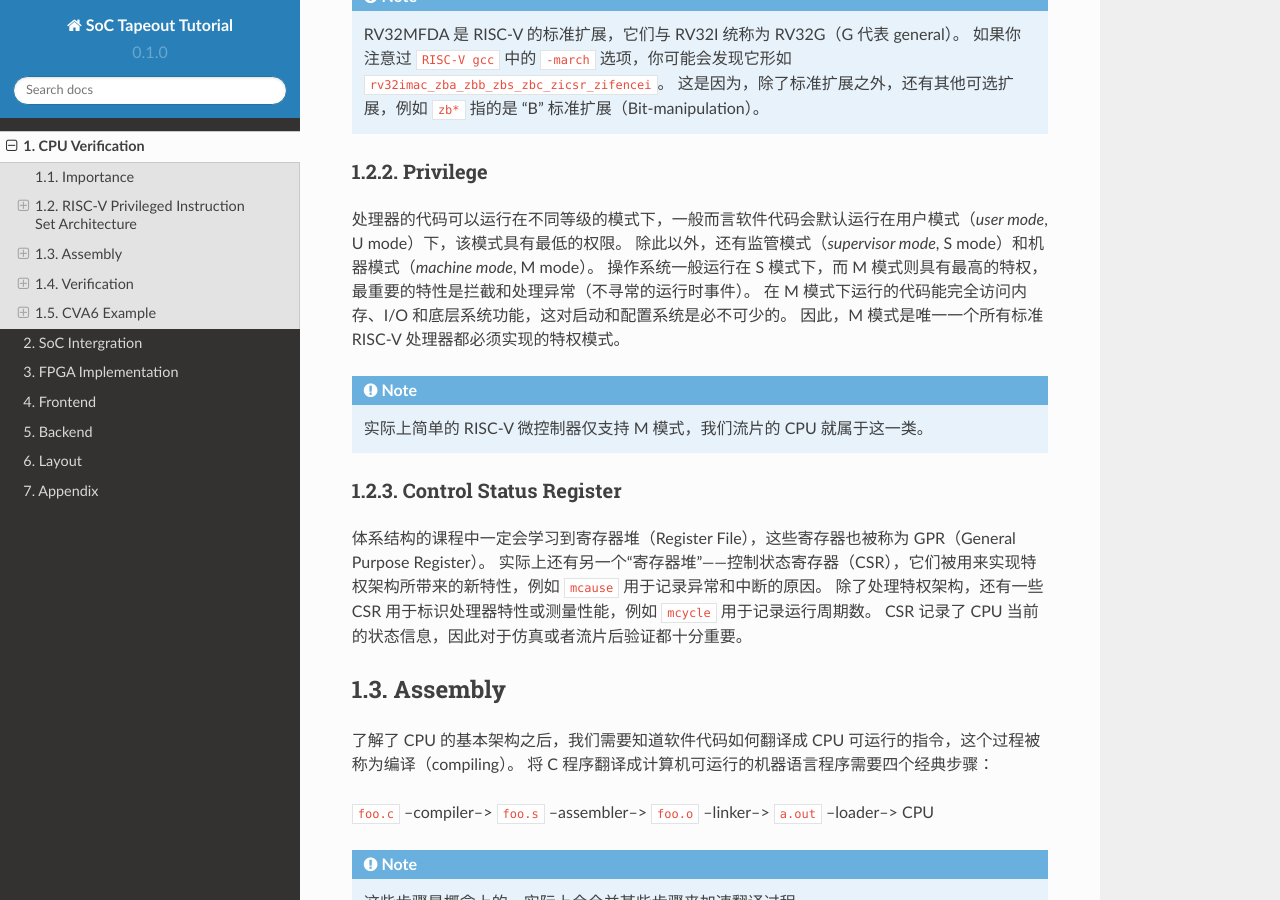
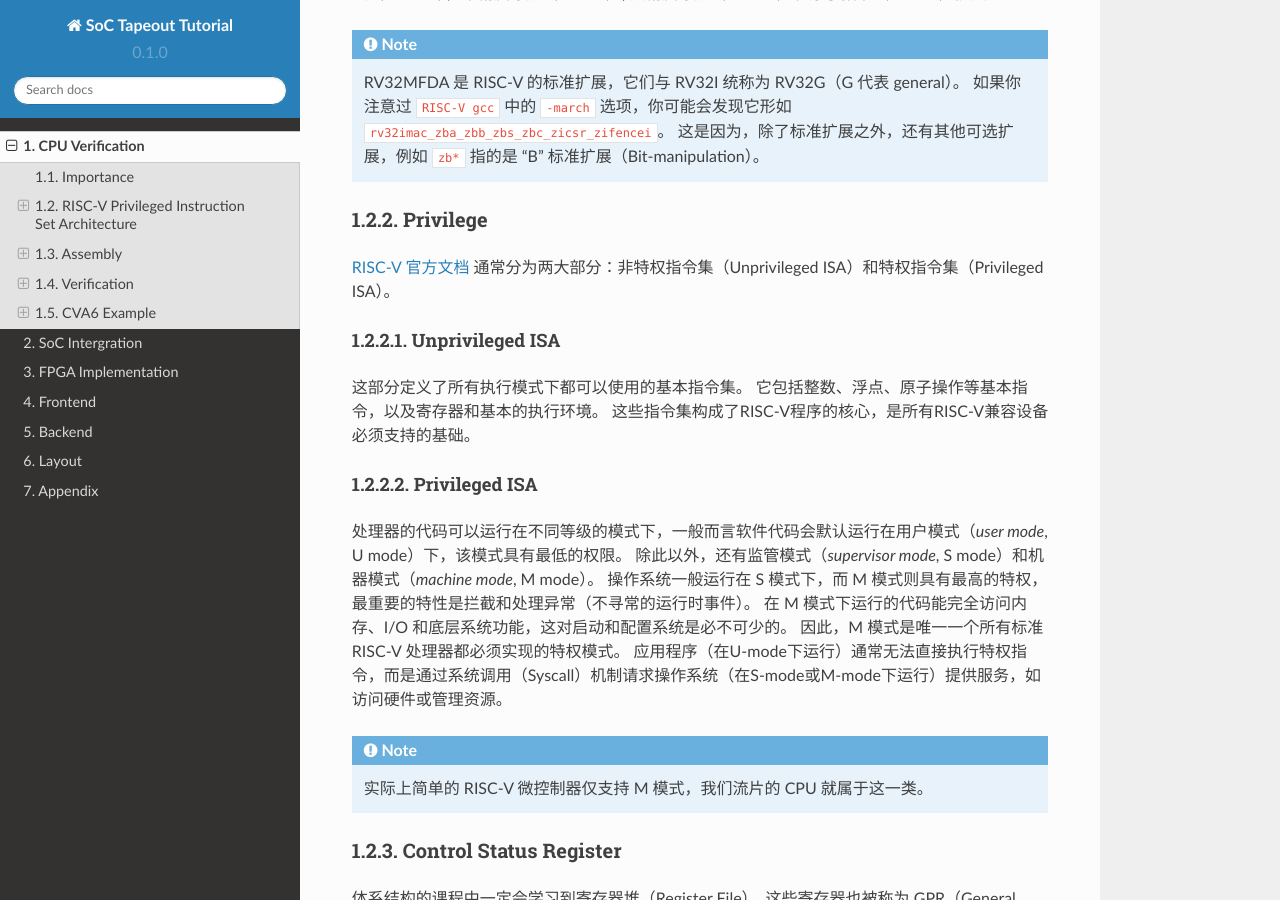
Before and after one commit to Siris-Li/SoC-Tapeout-Tutorial, a Sphinx documentation site: the page built from docs/source/cpu.rst, in a window 1280 px wide and 900 px high, scrolled down 1432 px. Built offline with Sphinx 7.4.7 and the Read the Docs theme 2.0.0, drawn with Linux system fonts in a browser that asks for light colours; some of the changed text lies outside the part shown.

Commit message:
Update cpu.rst

```diff
--- a/docs/source/cpu.rst
+++ b/docs/source/cpu.rst
@@ -41,11 +41,25 @@
 Privilege
 ^^^^^^^^^^^^^^^^^
 
+
+`RISC-V 官方文档 <https://riscv.org/technical/specifications/>`__ 通常分为两大部分：非特权指令集（Unprivileged ISA）和特权指令集（Privileged ISA）。
+
+Unprivileged ISA
+#################
+
+这部分定义了所有执行模式下都可以使用的基本指令集。
+它包括整数、浮点、原子操作等基本指令，以及寄存器和基本的执行环境。
+这些指令集构成了RISC-V程序的核心，是所有RISC-V兼容设备必须支持的基础。
+
+Privileged ISA
+#################
+
 处理器的代码可以运行在不同等级的模式下，一般而言软件代码会默认运行在用户模式（*user mode*, U mode）下，该模式具有最低的权限。
 除此以外，还有监管模式（*supervisor mode*, S mode）和机器模式（*machine mode*, M mode）。
 操作系统一般运行在 S 模式下，而 M 模式则具有最高的特权，最重要的特性是拦截和处理异常（不寻常的运行时事件）。
 在 M 模式下运行的代码能完全访问内存、I/O 和底层系统功能，这对启动和配置系统是必不可少的。
 因此，M 模式是唯一一个所有标准 RISC-V 处理器都必须实现的特权模式。
+应用程序（在U-mode下运行）通常无法直接执行特权指令，而是通过系统调用（Syscall）机制请求操作系统（在S-mode或M-mode下运行）提供服务，如访问硬件或管理资源。
 
 .. note::
 
@@ -194,6 +208,11 @@
 真实的硬件系统通常不需要像 ``tohost`` 这样的仿真特定机制。
 硬件上的通信和调试功能通常是通过其他方式实现的，例如使用 JTAG 接口、串行端口、或者其他定制的硬件调试工具。
 
+``tohost`` 地址通常在以下几个地方设置：
+
+- 仿真环境: 在仿真环境（如 Spike）中，``tohost`` 地址需要在仿真器的内存映射中明确指定。这样仿真器可以捕捉到写入这个地址的操作，并据此处理测试结果。
+- 测试程序: 在编写测试程序时，``tohost`` 地址会被定义为一个全局变量或宏。测试程序通过向这个地址写入特定的值来与测试框架通信，比如表示测试通过或失败。
+
 Methodology
 ^^^^^^^^^^^^^^^^
 
@@ -266,6 +285,13 @@
 	$ sh build-toolchain.sh $RISCV
 
 你需要将 ``<your desire RISC-V toolchain directory>`` 换成一个真实的目录，它可以没有被创建，例如 ``/home/user/cva6/riscv-toolchain``。
+
+
+.. attention::
+
+	``riscv-none-elf-gcc`` 和 ``riscv64-unknown-elf-gcc`` 都是 RISC-V 架构的 GCC 编译器，但它们针对的 RISC-V 架构的位宽和目标系统可能有所不同。``riscv-none-elf-gcc``：这个编译器通常用于编译不依赖于特定操作系统的代码，例如嵌入式系统或裸机（bare-metal）系统的代码。"none" 表示没有目标操作系统。``riscv64-unknown-elf-gcc``：这个编译器针对的是 64 位的 RISC-V 架构，"64" 表示 64 位。"unknown" 表示目标系统的供应商未知。"elf" 表示目标文件格式是 ELF。这个编译器通常也用于编译不依赖于特定操作系统的代码。
+
+
 
 .. note::
 
@@ -413,6 +439,10 @@
 
 上述参数都是传递给在仿真 RISC-V CPU 上执行的程序的选项。
 
+.. note Important::
+
+	``tohost`` 地址需要从 ELF 文件中获取，具体的工具为 RISC-V GCC 中的 ``nm`` 命令。
+
 .. note::
 
 	在仿真环境中，尤其是在使用像 Spike 或 Verilator 这样的 RISC-V 仿真器时，向可执行文件传递参数常常会使用一个加号（+）作为前缀。
```
